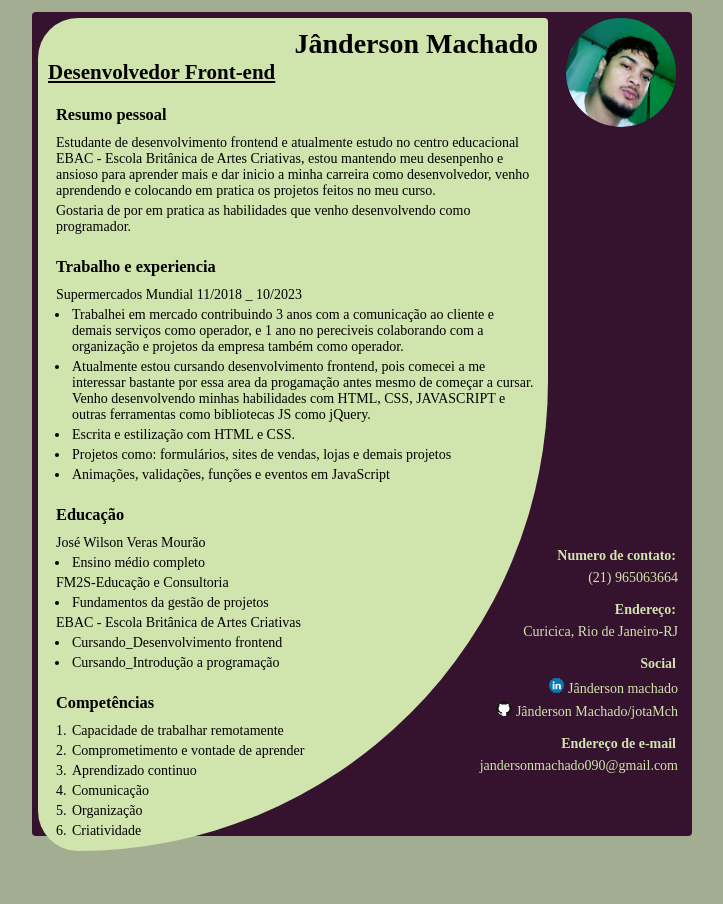
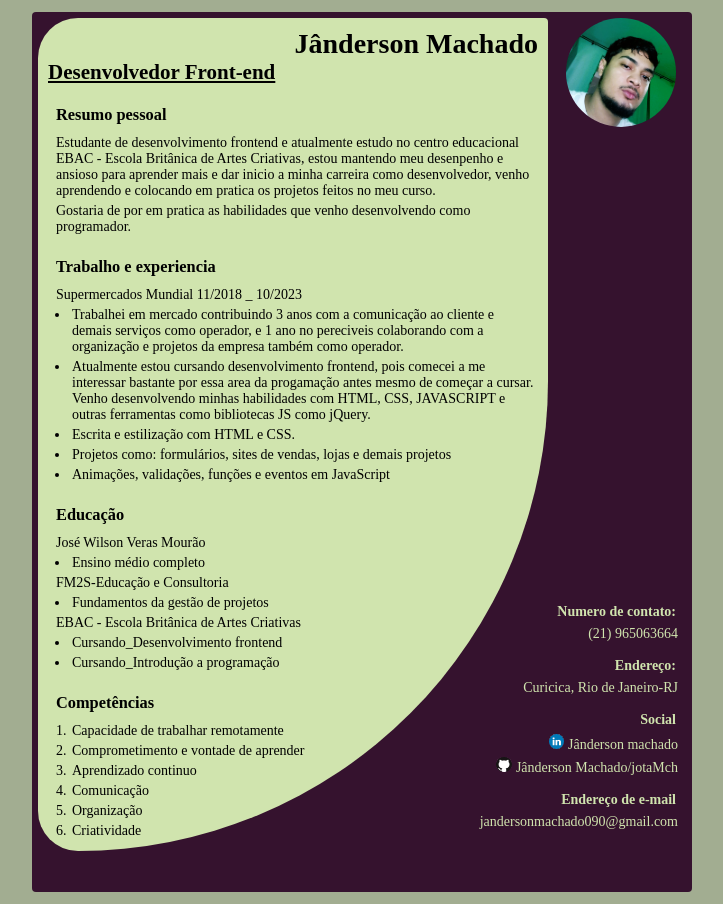
Before and after one commit to jotaMch/project_LESS_port, a plain HTML site: page index.html in a window 1280 px wide. Shown: the whole page, without its empty margins (258-981 px from the left). Before the commit the page ends 851 px from the top, so only its background shows below. Drawn offline with Linux system fonts and the light colour scheme; a web font is replaced by a local one.

Commit message:
add new file

```diff
--- a/main.css
+++ b/main.css
@@ -19,7 +19,7 @@ body {
     font-size: 14px;
     margin: 12px auto;
     width: 660px;
-    height: 824px;
+    height: 880px;
     float: left;
 }
 
```
